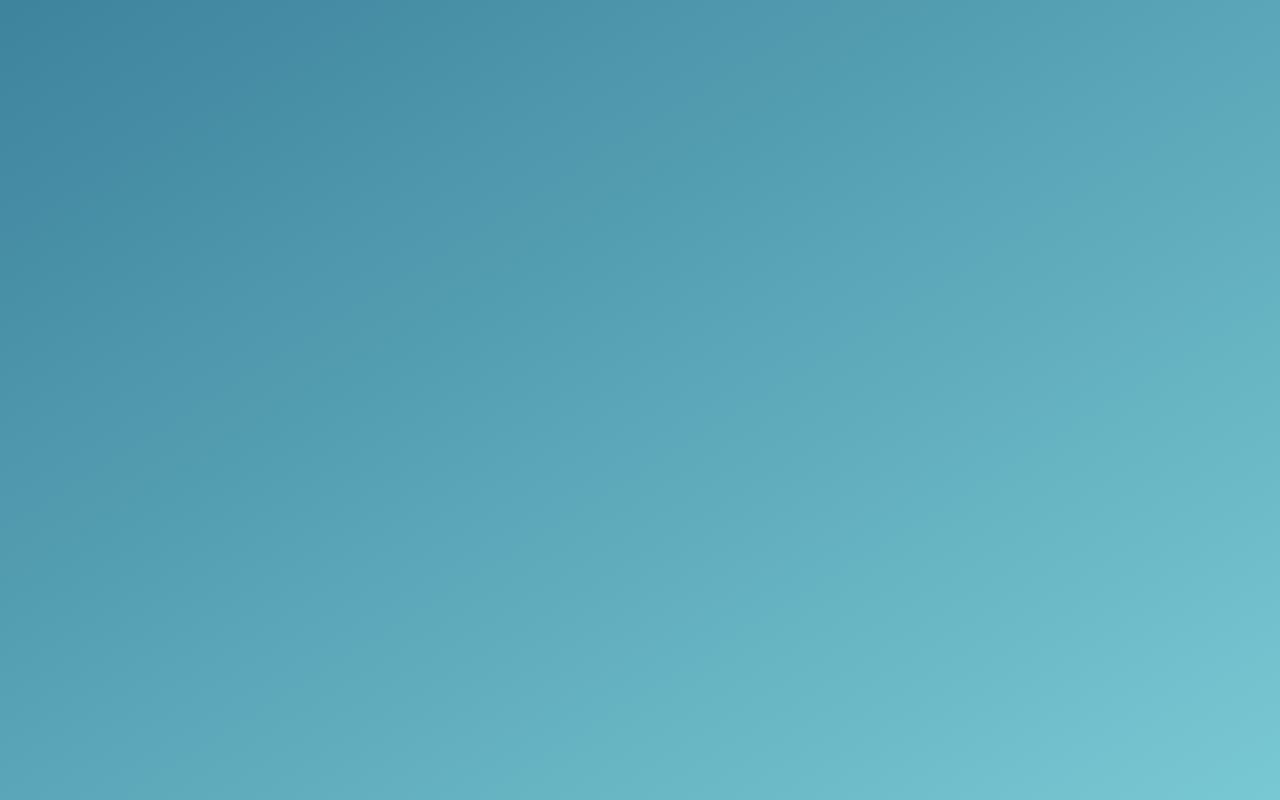
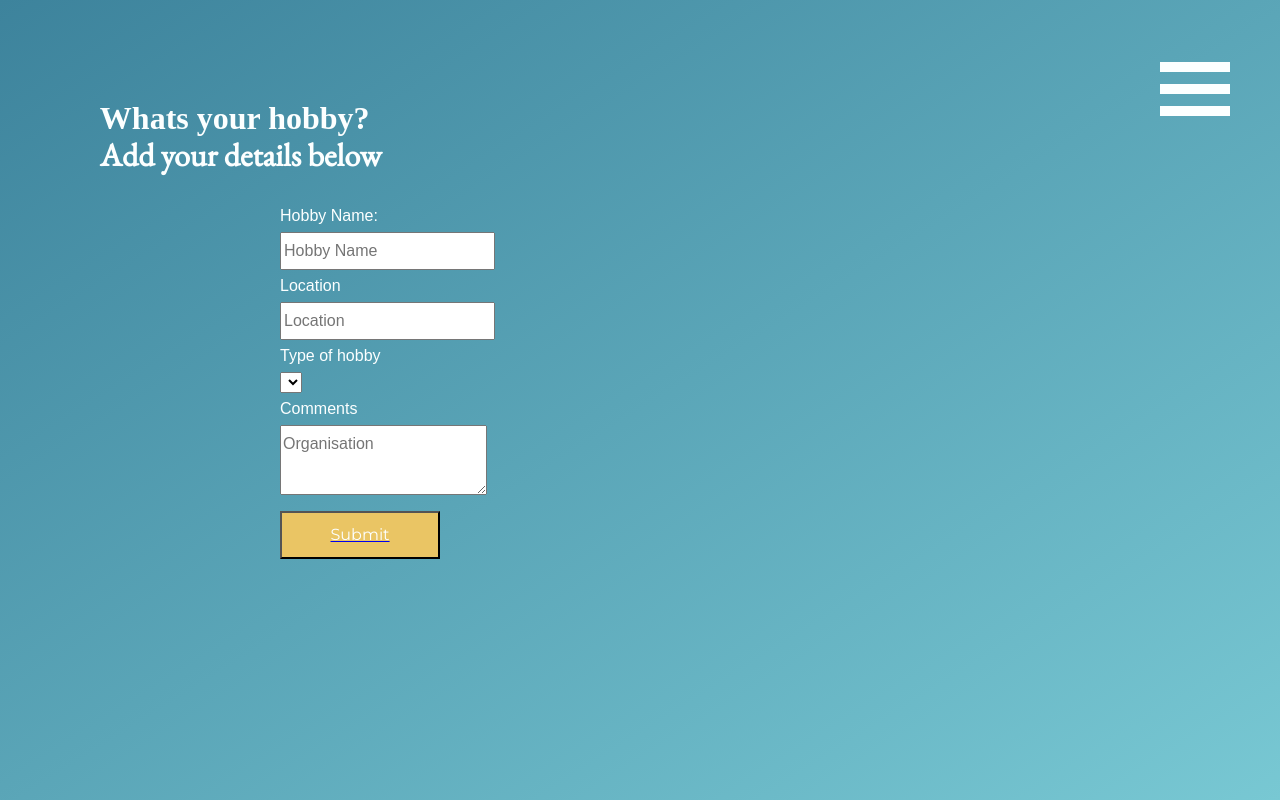
Before and after one commit to fac-15/to-you-to-me, a website: page public/hobby.html in a window 1280 px wide. Drawn offline with nearby package versions, Linux system fonts and the light colour scheme; files that its build step writes are made by us from their sources; a web font is replaced by a local one.

Commit message:
new hobby page

```diff
--- a/public/hobby.html
+++ b/public/hobby.html
@@ -1,23 +1,52 @@
 <!DOCTYPE html>
-<html lang='en'>
-<head>
+<html lang="en">
+  <head>
     <meta charset="utf-8" />
-    <meta http-equiv="X-UA-Compatible" content="IE=edge">
-    <title>Page Title</title>
-    <meta name="viewport" content="width=device-width, initial-scale=1">
-    <link rel="shortcut icon" href="../images/favicon.ico" />
-    <link rel="stylesheet" type="text/css" media="screen" href="../css/style.css" />
-    <link href="https://fonts.googleapis.com/css?family=Montserrat|Nanum+Gothic|News+Cycle" rel="stylesheet">
+    <meta http-equiv="X-UA-Compatible" content="IE=edge" />
+    <title>To you, to me</title>
+    <meta name="viewport" content="width=device-width, initial-scale=1" />
+    <link rel="stylesheet" type="text/css" media="screen" href="public/css/reset.css"/>
+    <link rel="stylesheet" type="text/css" media="screen" href="public/css/style.css"/>
+    <link rel="shortcut icon" href="public/images/favicon.ico" />
+    <link href="https://fonts.googleapis.com/css?family=Montserrat|EB+Garamond" rel="stylesheet"/>
+  </head>
+  <body>
+    <div class="wrapper">
+      <header>
+        <nav class="hamburger" onclick="hamburgerToggle(this)">
+          <div class="bar1"></div>
+          <div class="bar2"></div>
+          <div class="bar3"></div>
+        </nav>
 
-</head>
-<body>
+        <h1>Whats your hobby?</h1>
+      </header>
+      <main>
+        <h2>Add your details below</h2>
+        <form id="form" action="/create-user" method="post">
+        <form>
+          <div class="tab" id="section-1">Hobby Name:
+            <input  id="hname" type="text" name="hname" value="" placeholder="Hobby Name">
+          </div>
+          <div class="tab" id="section-2">Location
+            <input id="location" type="text" name="location" value="" placeholder="Location">
+          </div>
 
-    <h1 id="hobby-title"></h1>
-    <img id="hobby-img" src="" alt="">
-    <p id="hobby-description"></p>
-
-
-    <script src="../js/hobby.js"></script>
-    <script src="../js/request.js"></script>
-</body>
+          <div class="tab" id="section-3">Type of hobby
+            <select id="type-select" name="type"></select>
+          </div>
+          <div class="tab" id="section-3">Comments
+            <textarea id="comment" type="text" name="comments" value="" placeholder="Organisation"></textarea>
+          </div>
+          <div id="user-buttons">
+            <a href="/"> <button>Submit</button></a>
+          </div>
+          </div>
+        </form>
+      </main>
+    </div>
+    <script src="public/js/request.js"></script>
+    <script src="public/js/dom.js"></script>
+    <script src="public/js/style.js"></script>
+  </body>
 </html>
```
Also changed, not shown: public/home.html (+1 -0 lines).
